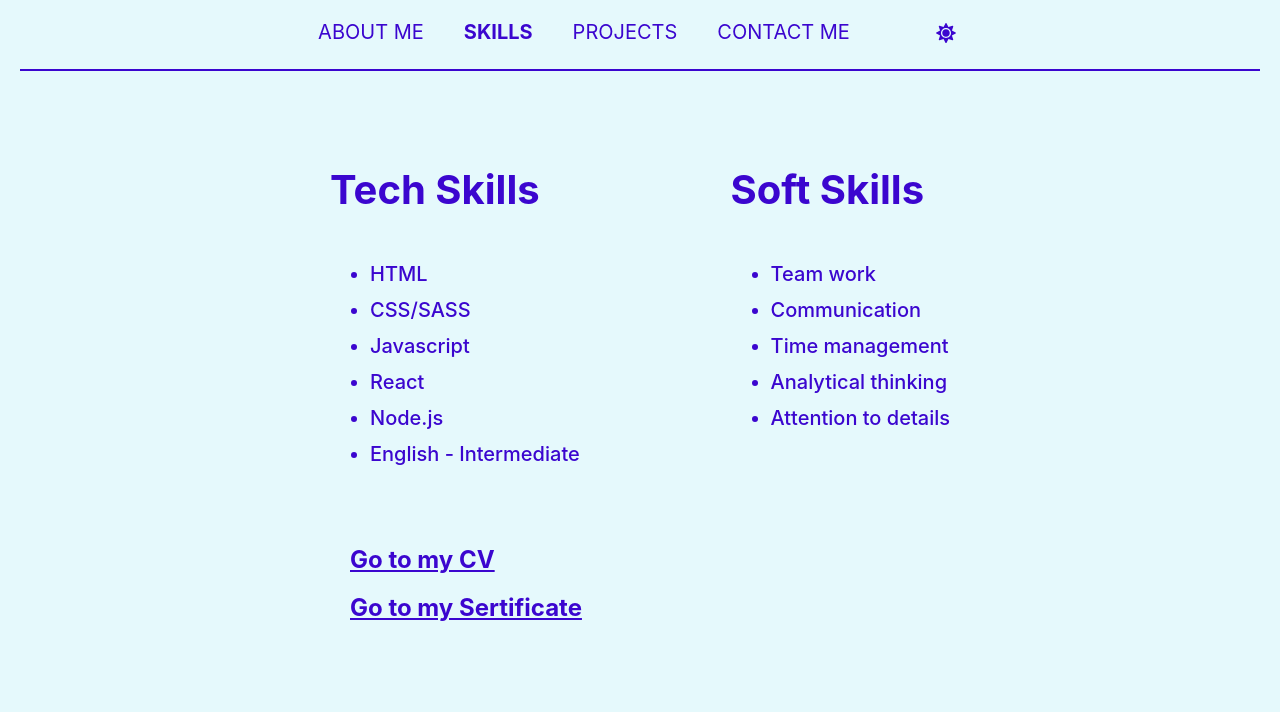
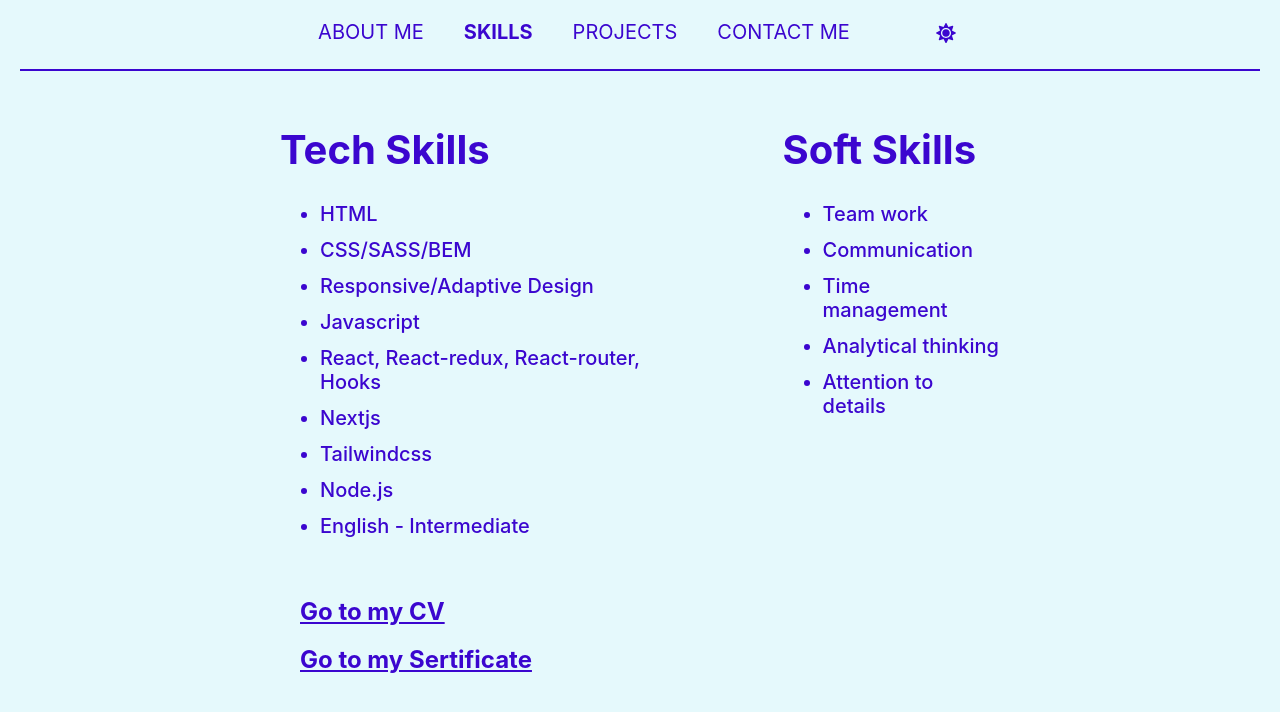
Before and after one commit to Nataly-Moskalenko/portfolio, a React (Create React App) app: page /portfolio/skills in a window 1280 px wide. Shown: the top 712 px of the page. Built offline with nearby package versions, Linux system fonts and the light colour scheme.

Commit message:
adds project, fixes skills

```diff
--- a/src/data.js
+++ b/src/data.js
@@ -7,6 +7,7 @@ import photoSwagger from './images/photo_Swagger.jpg';
 import photoTweets from './images/photo_TweetCards.jpg';
 import photoNews from './images/photo_News.jpg';
 import photoTaskPro from './images/photo_TaskPro.jpg';
+import photoCarpTravel from './images/photo_CarpTravel.jpg';
 
 export const projects = [
   {
@@ -83,7 +84,7 @@ export const projects = [
   },
   {
     id: '9',
-    title: 'Project Task Pro',
+    title: 'Task Pro',
     subtitle:
       'React-redux, React-router-dom, React-day-picker, React-dropzone, Axios, Date-fns, Formik, Yup, Nodejs, Bcrypt, Cloudinary, Cross-env, Express, Joi, Jsonwebtoken, Mongoose, Nodemailer, Swagger-ui-express',
     description:
@@ -91,4 +92,14 @@ export const projects = [
     image: photoTaskPro,
     link: 'https://tkachenko01001.github.io/project-REACT_NODE/',
   },
+  {
+    id: '10',
+    title: 'Carpathians Travel',
+    subtitle:
+      'React, React-dom, Nextjs, React-scroll, React-hook-form, Swiper, Tailwindcss',
+    description:
+      'Individual project which offers you unforgettable and extraordinary trips to the most beautiful parts of the Carpathians: Hoverla, Yaremche, Zakarpattia, Vorokhta, Synevyr Lake, Bukovel.',
+    image: photoCarpTravel,
+    link: 'https://carpathians-travel.vercel.app/',
+  },
 ];
--- a/src/pages/Skills/Skills.jsx
+++ b/src/pages/Skills/Skills.jsx
@@ -8,9 +8,12 @@ export default function Skills() {
           <h1 className={css.skillsTitle}>Tech Skills</h1>
           <ul>
             <li className={css.skillsItem}>HTML</li>
-            <li className={css.skillsItem}>CSS/SASS</li>
+            <li className={css.skillsItem}>CSS/SASS/BEM</li>
+            <li className={css.skillsItem}>Responsive/Adaptive Design</li>
             <li className={css.skillsItem}>Javascript</li>
-            <li className={css.skillsItem}>React</li>
+            <li className={css.skillsItem}>React, React-redux, React-router, Hooks</li>
+            <li className={css.skillsItem}>Nextjs</li>
+            <li className={css.skillsItem}>Tailwindcss</li>
             <li className={css.skillsItem}>Node.js</li>
             <li className={css.skillsItem}>English - Intermediate</li>
           </ul>
--- a/src/pages/Skills/Skills.module.css
+++ b/src/pages/Skills/Skills.module.css
@@ -5,17 +5,17 @@
   font-weight: 500;
   font-size: 20px;
   line-height: 24px;
-  margin-bottom: 60px;
+  margin-bottom: 40px;
 }
 
 .skills {
-  padding-top: 80px;
-  width: 620px;
+  padding-top: 40px;
+  width: 720px;
   margin: 0 auto;
 }
 
 .skillsTitle {
-  margin-bottom: 60px;
+  margin-bottom: 40px;
 }
 
 .skillsLink {
```
Also changed, not shown: src/images/photo_CarpTravel.jpg (added).
